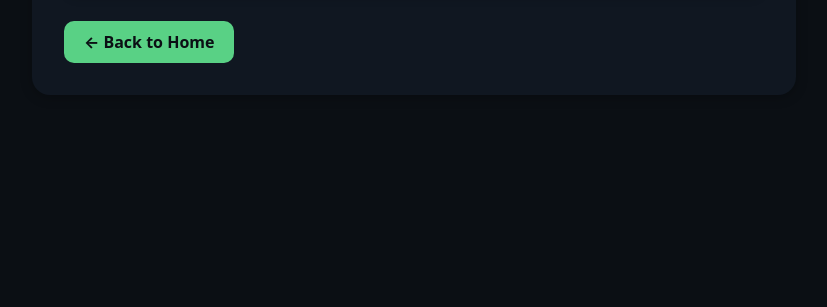
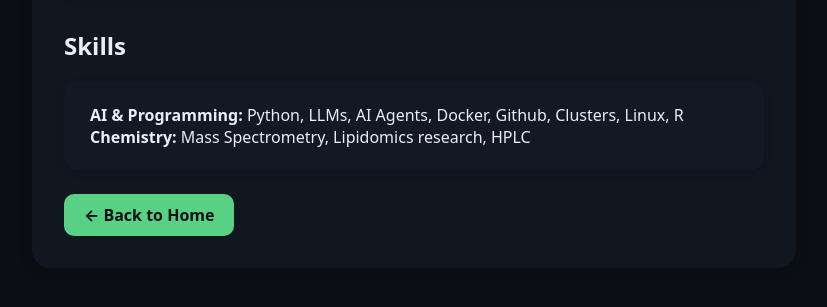
Before and after one commit to Sanjay-Iyer/Sanjay-Iyer.github.io, a plain HTML site: page about.html in a window 1280 px wide. Shown: the part 343-650 px from the top of the page, without its empty margins (226-1053 px from the left). Drawn offline with Linux system fonts and the light colour scheme; some icons are missing.

Commit message:
first test

```diff
--- a/about.html
+++ b/about.html
@@ -30,6 +30,13 @@
         <a href="https://www.linkedin.com/in/sanjay-iyer-298566155/" target="_blank" rel="noopener" title="LinkedIn"><i class="fab fa-linkedin"></i></a>
       </div>
     </div>
+    <section id="skills" style="margin-top:32px;">
+      <h2>Skills</h2>
+      <div class="card">
+        <strong>AI & Programming:</strong> Python, LLMs, AI Agents, Docker, Github, Clusters, Linux, R<br/>
+        <strong>Chemistry:</strong> Mass Spectrometry, Lipidomics research, HPLC
+      </div>
+    </section>
     <a href="index.html" class="btn-main">← Back to Home</a>
   </div>
 </body>
```
